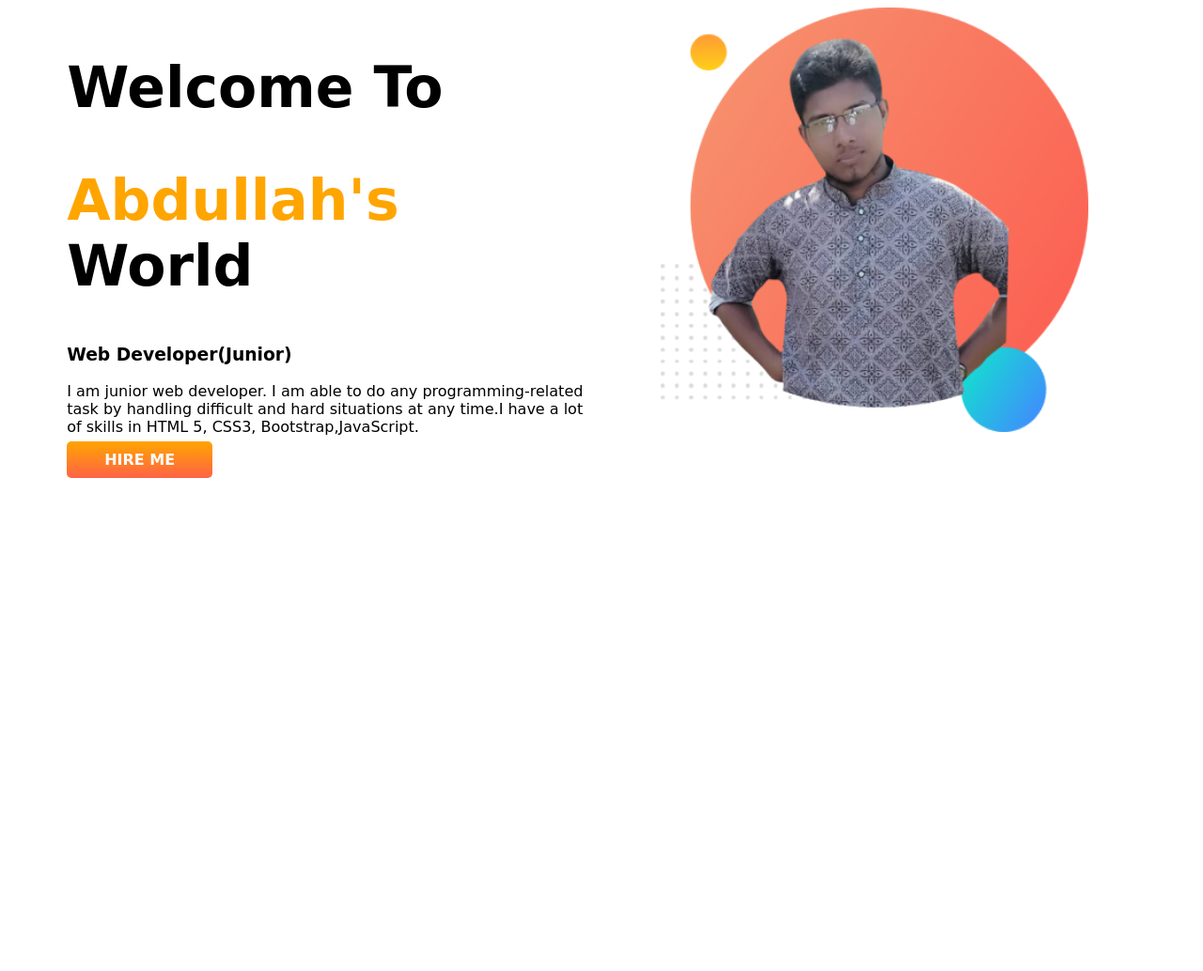
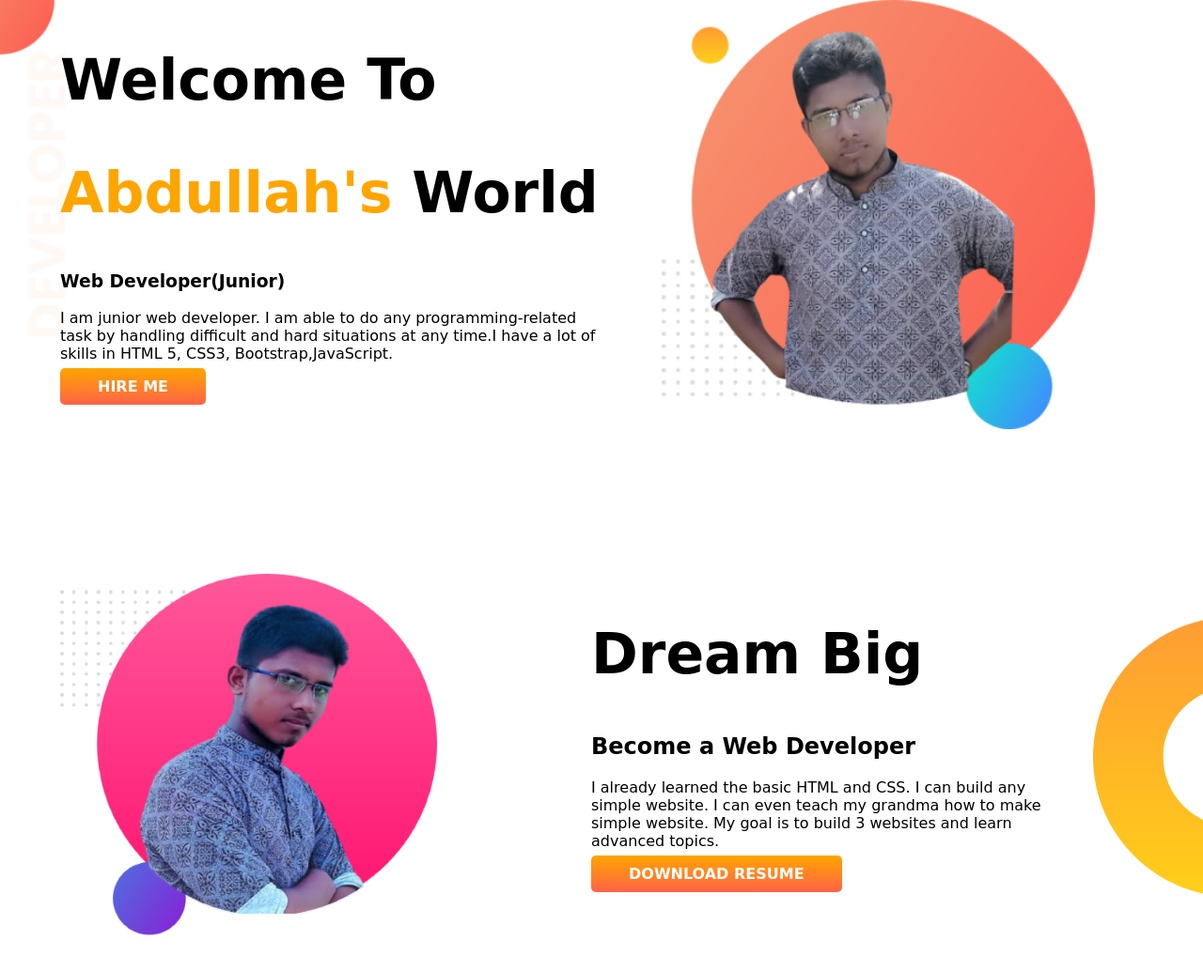
Before and after one commit to abdfaruk/developer-portfolio, a plain HTML site: page index.html in a window 1280 px wide. Shown: the whole page at 94% size. Before the commit the page ends 800 px from the top, so only its background shows below. Drawn offline with Linux system fonts and the light colour scheme; a web font is replaced by a local one.

Commit message:
dream added

```diff
--- a/index.html
+++ b/index.html
@@ -11,7 +11,7 @@
 <link rel="stylesheet" href="style.css">
 </head>
 <body>
-   <section>
+   <section class="top-banner">
         <div class="half-width">
             <h1>Welcome To</h1>
             <h1><span class="orange-color">Abdullah's</span> World</h1>
@@ -26,5 +26,17 @@
 
         </div>
    </section>
+
+   <section class="dream-big">
+       <div class="half-width">
+           <img src="img/my-bg2.png" alt="">
+       </div>
+       <div class="half-width pad">
+           <h1>Dream Big</h1>
+           <h2>Become a Web Developer</h2>
+           <p>I already learned the basic HTML and CSS. I can build any simple website. I can even teach my grandma how to make simple website. My goal is to build 3 websites and learn advanced topics.</p>
+           <a class="link-button" target="_blank" href="https://github.com/abdfaruk">DOWNLOAD RESUME</a>
+       </div>
+   </section>
 </body>
 </html>
--- a/style.css
+++ b/style.css
@@ -1,5 +1,6 @@
 body{
     font-family: 'Yomogi', cursive;
+    margin: 0;
 }
 
 h1{
@@ -10,6 +11,7 @@ h1{
 }
 section{
     display: flex;
+    margin-bottom: 150px;
 }
 .half-width{
     width: 50%;
@@ -27,3 +29,16 @@ section{
     border-radius: 5px;
 
 }
+.top-banner{
+    background-image: url(img/top-banner.png);
+    background-repeat: no-repeat;
+}
+
+.dream-big{
+    background-image: url(img/dream-bg.png);
+    background-repeat: no-repeat;
+    background-position: right;
+}
+.pad{
+    padding-right: 150px;
+}
```
Also changed, not shown: img/dream-bg.png (added), img/exp-bg.png (added), img/top-banner.png (added).
